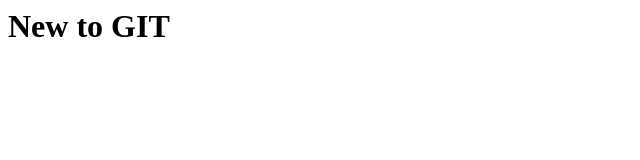
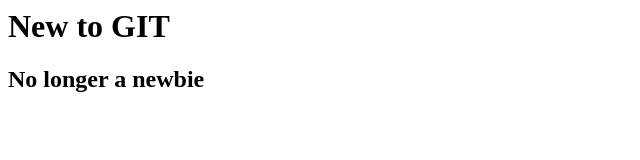
Before and after one commit to nesh-dev/mpft39-sample-project, a plain HTML site: page html/index.html in a window 1280 px wide. Shown: the whole page, without its empty margins (0-640 px from the left). Drawn offline with Linux system fonts and the light colour scheme.

Commit message:
set new header

```diff
--- a/html/index.html
+++ b/html/index.html
@@ -1,4 +1,5 @@
 <html>
     <head></head>
     <h1> New to GIT </h1>
+    <h2>No longer a newbie</h2>
 </html>
```
